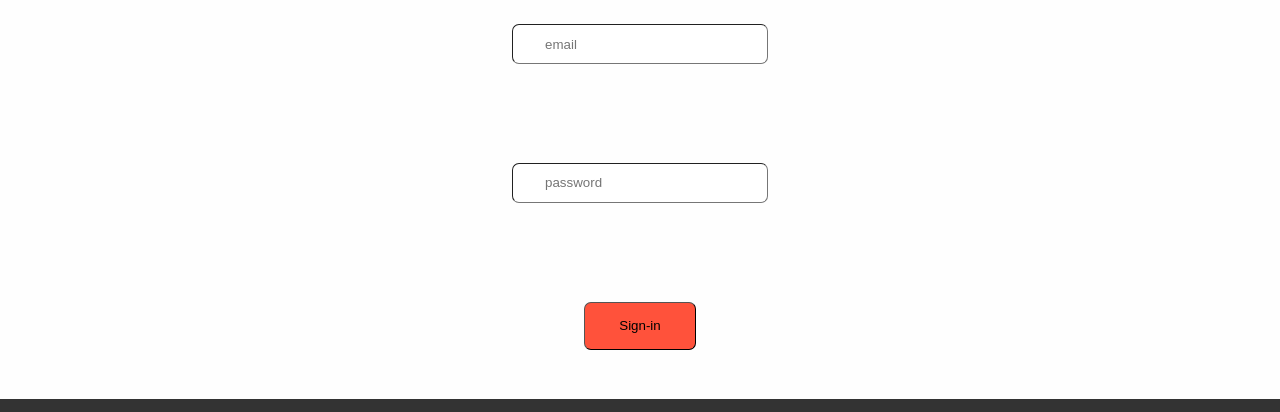
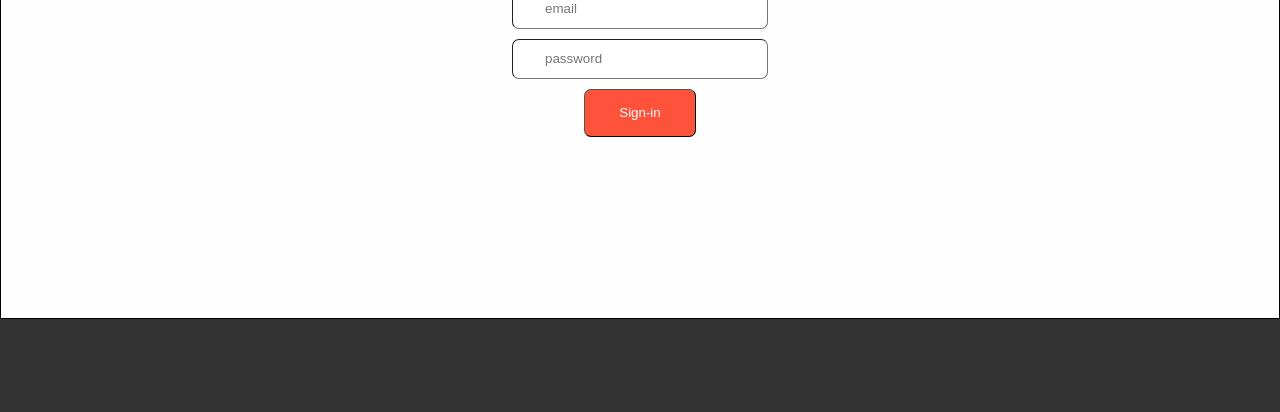
Before and after one commit to Danjuma011/AstroHome, a plain HTML site: page sign-in.html in a window 1280 px wide. Shown: the part 321-733 px from the top of the page. Drawn offline with Linux system fonts and the light colour scheme.

Commit message:
positioning of the sign-in

```diff
--- a/sign-in.html
+++ b/sign-in.html
@@ -57,7 +57,8 @@
         </nav>
     </header>
 
-    <form id="parent1" method="post" action="https://astrohome.netlify.app">
+
+        <div id="parent1" class="parent1" method="post" action="https://astrohome.netlify.app">
             <h1>Sign-in Page</h1>
         <label for="email">
             <input type="email" placeholder="email" id="email">
@@ -71,7 +72,8 @@
             <p id="passError" class="invalid">invalid</p>
         </label>
             <button id="btn-sub" type="submit">Sign-in</button>
-    </form>
+        </div>
+
 
 
     <footer>
--- a/style.css
+++ b/style.css
@@ -367,6 +367,20 @@ p {
 h4 {
     margin-bottom: 10px;
 }
+/* Sign in css starts */
+.parent1{
+    display: flex;
+    flex-direction: column;
+    width: 100vw;
+    height: 70vh;
+    align-items: center;
+    justify-content: center;
+    gap: 10px;
+    border: 1px solid #000;
+}
+
+
+/* Sign in css ends */
 
 /* Sign-up css starts  */
 form {
@@ -376,7 +390,7 @@ form {
     align-items: center;
     width: 100vw;
     height: 70vh;
-    margin-top: 5rem;
+    margin-top: 3rem;
 }
 
 input {
@@ -396,6 +410,7 @@ button {
     border-width: thin;
     cursor: pointer;
     background-color: #ff523b;
+    color: #fff;
 }
 
 .valid {
@@ -426,6 +441,8 @@ button {
     display: block;
     color: green;
 }
+
+
 
 /* Sign-up css ends  */
 
```
Lines whose indentation alone changed are shown as unchanged.
